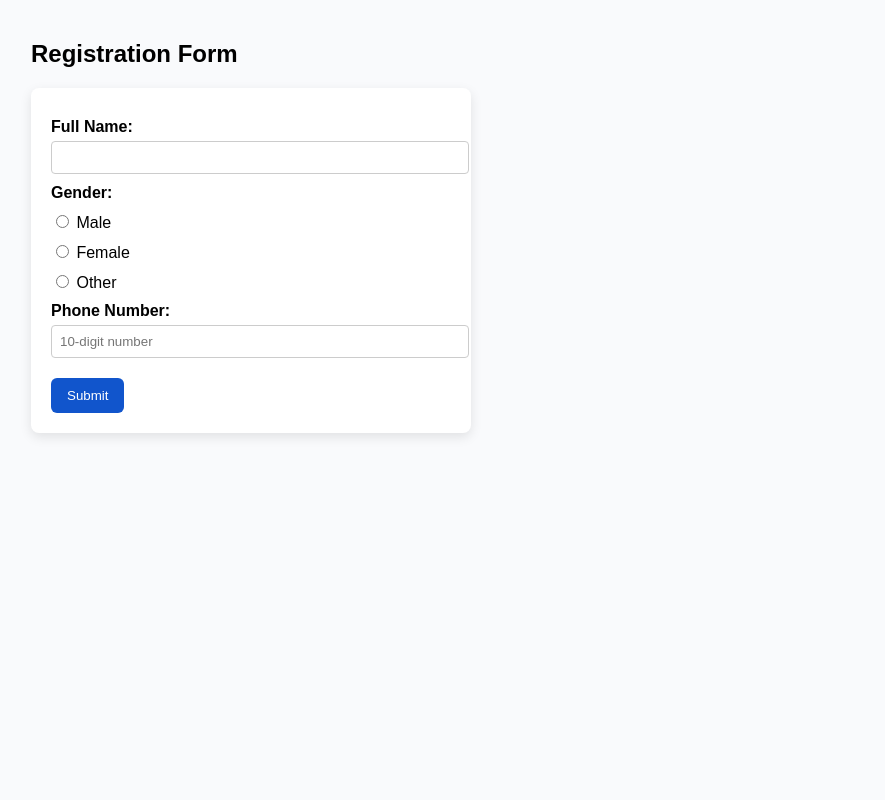
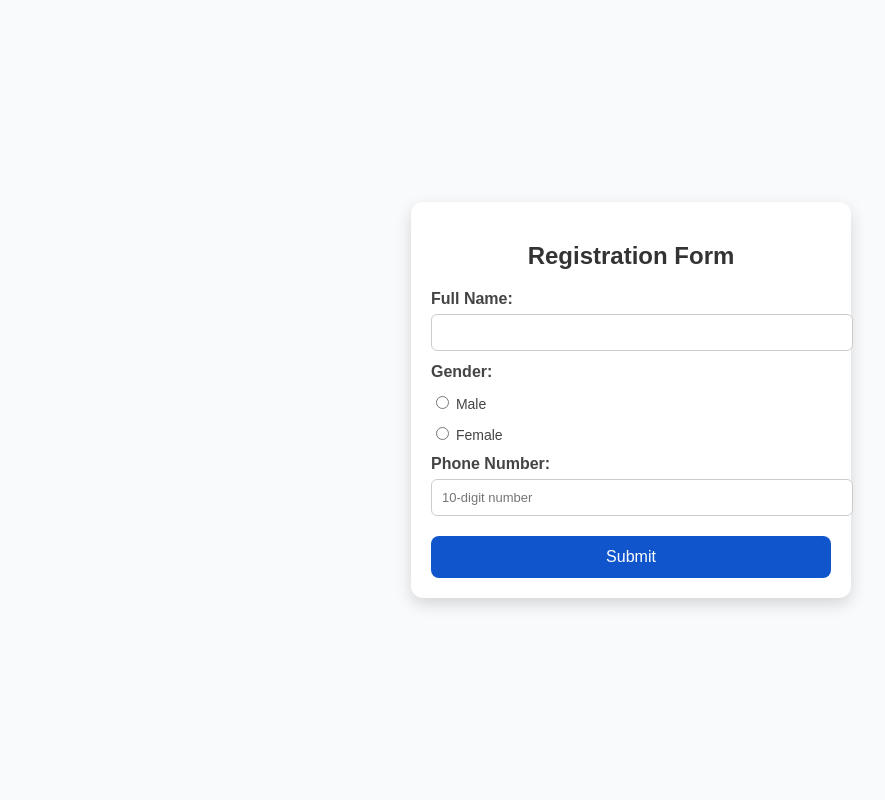
Before and after one commit to seegesys25-cloud/registration-app, a Flask app: page /form in a window 1280 px wide. Shown: the whole page, without its empty margins (9-894 px from the left). Run offline with Flask 3, Linux system fonts and the light colour scheme.

Commit message:
Update form.html

```diff
--- a/templates/form.html
+++ b/templates/form.html
@@ -3,18 +3,80 @@
 <head>
   <meta charset="UTF-8">
   <title>Registration Form</title>
+  <meta name="viewport" content="width=device-width, initial-scale=1.0">
   <style>
-    body { font-family: Arial; margin: 40px; background: #f9fafc; }
-    form { background: #fff; padding: 20px; border-radius: 8px; max-width: 400px; box-shadow: 0 4px 12px rgba(0,0,0,0.1);}
-    label { display:block; margin-top: 10px; font-weight: bold; }
-    input[type=text], input[type=tel] { width: 100%; padding: 8px; margin-top: 5px; border: 1px solid #ccc; border-radius: 4px; }
-    .gender { margin-top: 5px; }
-    .gender label { font-weight: normal; margin-right: 10px; }
-    button { margin-top: 20px; padding: 10px 16px; background: #1155cc; color: white; border: none; border-radius: 6px; cursor: pointer; }
-    button:hover { background: #0d47a1; }
+    body {
+      margin: 0;
+      height: 100vh;
+      display: flex;
+      align-items: center;
+      justify-content: center;
+      background: #f9fafc;
+      font-family: Arial, sans-serif;
+    }
+
+    .form-container {
+      background: #fff;
+      padding: 20px;
+      border-radius: 12px;
+      width: 100%;
+      max-width: 400px;
+      box-shadow: 0 6px 16px rgba(0,0,0,0.15);
+    }
+
+    h2 {
+      text-align: center;
+      margin-bottom: 20px;
+      color: #333;
+    }
+
+    label {
+      display: block;
+      margin-top: 12px;
+      font-weight: bold;
+      color: #444;
+    }
+
+    input[type=text],
+    input[type=tel] {
+      width: 100%;
+      padding: 10px;
+      margin-top: 6px;
+      border: 1px solid #ccc;
+      border-radius: 6px;
+      font-size: 13px; /* smaller input text */
+    }
+
+    .gender {
+      margin-top: 6px;
+    }
+
+    .gender label {
+      font-weight: normal;
+      margin-right: 15px;
+      font-size: 14px;
+    }
+
+    button {
+      margin-top: 20px;
+      width: 100%;
+      padding: 12px;
+      background: #1155cc;
+      color: white;
+      border: none;
+      border-radius: 8px;
+      font-size: 16px;
+      cursor: pointer;
+      transition: background 0.2s ease-in-out;
+    }
+
+    button:hover {
+      background: #0d47a1;
+    }
   </style>
 </head>
 <body>
+  <div class="form-container">
     <h2>Registration Form</h2>
     <form action="/submit" method="post">
       <label for="name">Full Name:</label>
@@ -24,7 +86,6 @@
       <div class="gender">
         <label><input type="radio" name="gender" value="Male" required> Male</label>
         <label><input type="radio" name="gender" value="Female"> Female</label>
-      <label><input type="radio" name="gender" value="Other"> Other</label>
       </div>
 
       <label for="phone">Phone Number:</label>
@@ -32,5 +93,6 @@
 
       <button type="submit">Submit</button>
     </form>
+  </div>
 </body>
 </html>
```
Lines whose indentation alone changed are shown as unchanged.
